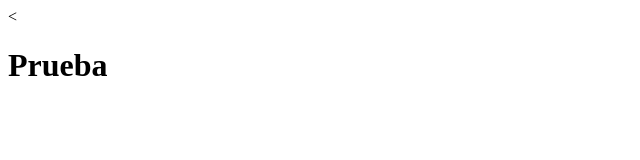
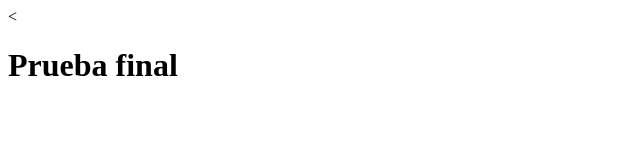
Before and after one commit to aliciaperalta/gitsource, a plain HTML site: page index.html in a window 1280 px wide. Shown: the whole page, without its empty margins (0-640 px from the left). Drawn offline with Linux system fonts and the light colour scheme.

Commit message:
Cambio de texto

```diff
--- a/index.html
+++ b/index.html
@@ -2,6 +2,6 @@
 	<head>
 	</head>
 	<body>
-		<<h1>Prueba</h1>
+		<<h1>Prueba final</h1>
 	</body>
 </html>
```
